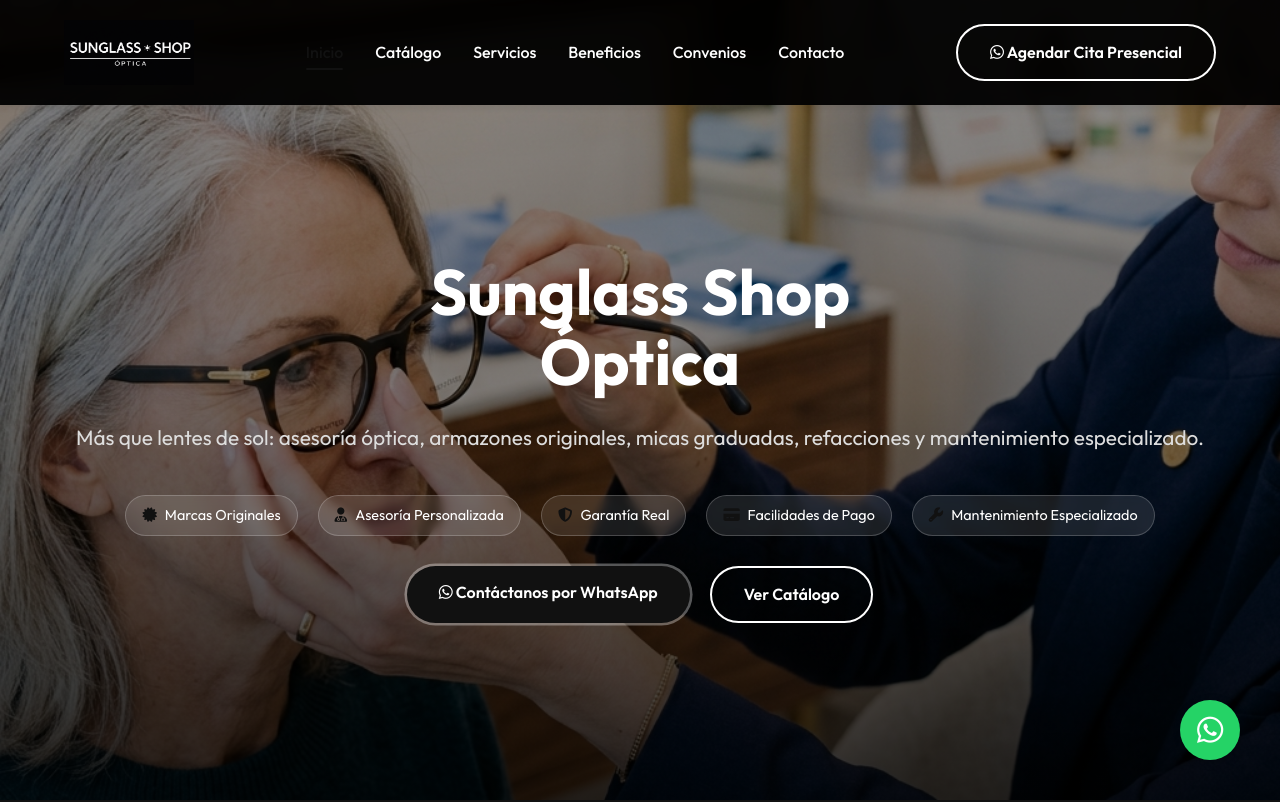
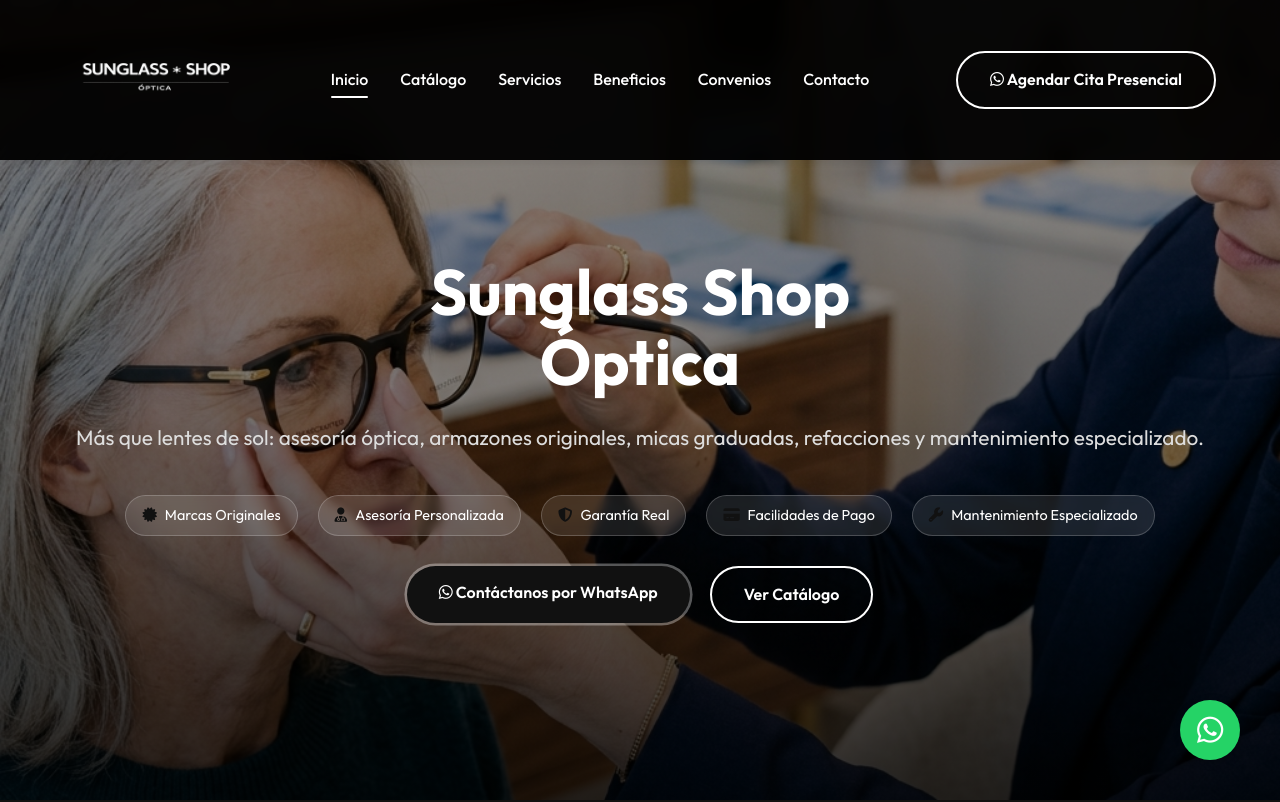
Before and after one commit to kevin120509/sunglass-shop, a plain HTML site: page index.html in a window 1280 px wide. Shown: the top 802 px of the page. Drawn offline with Linux system fonts and the light colour scheme; files whose address does not match are found by name.

Commit message:
cambios repidos y penxientes

```diff
--- a/index.html
+++ b/index.html
@@ -16,7 +16,7 @@
     <header class="navbar">
         <div class="container nav-container">
             <a href="index.html" class="logo">
-                <img src="assets/image.png" alt="SUNGLASS SHOP" class="logo-img">
+                <img src="assets/fondo-letras.png" alt="SUNGLASS SHOP" class="logo-img">
             </a>
             <nav class="nav-menu">
                 <a href="index.html" class="nav-link active">Inicio</a>
--- a/styles.css
+++ b/styles.css
@@ -200,11 +200,14 @@
 .logo {
     display: flex;
     align-items: center;
+    flex-shrink: 0;
 }
 
 .logo-img {
-    height: 65px;
+    height: 120px;
+    max-width: 290px;
     width: auto;
+    object-fit: contain;
     display: block;
     transition: var(--transition);
 }
@@ -1184,11 +1187,12 @@
     color: #888;
 }
 
-.nav-link:hover, .nav-link.active {
-    color: var(--primary-gold);
+.nav-link:hover {
+    color: #f2f2f2;
 }
 
 .nav-link.active {
+    color: #ffffff;
     position: relative;
 }
 
@@ -1199,7 +1203,7 @@
     left: 0;
     width: 100%;
     height: 2px;
-    background-color: var(--primary-gold);
+    background-color: #ffffff;
     border-radius: 2px;
 }
 
```
Also changed, not shown: assets/fondo-letras.png (added), assets/image.png (deleted), assets/imagenes_catalogo/image.png (added), assets/logo-sinfondo.png (added).
